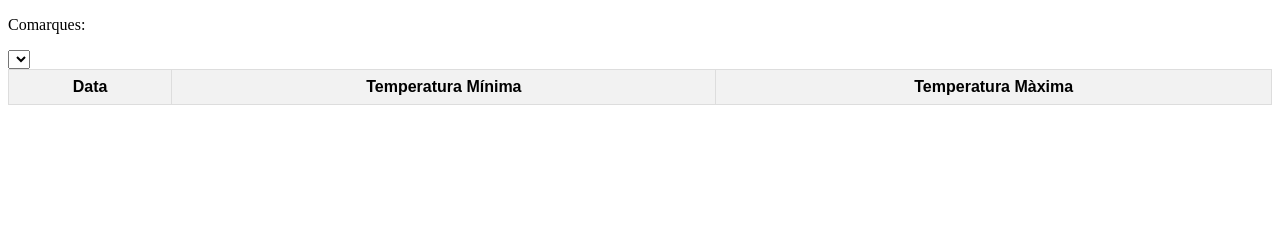
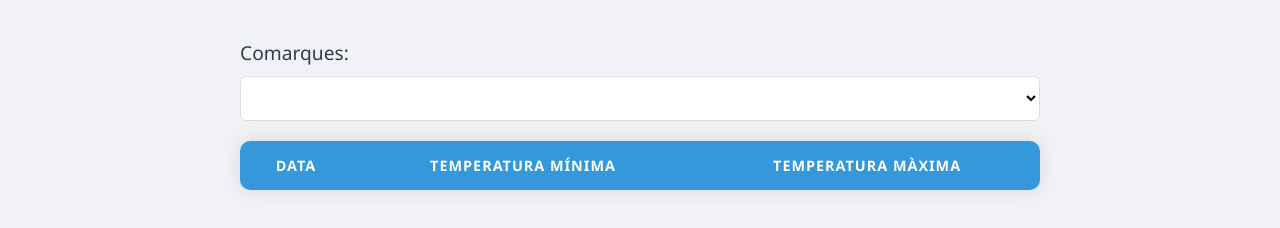
Before and after one commit to lilpissbaby/clima, a website: page index.html in a window 1280 px wide. Drawn offline with Linux system fonts and the light colour scheme; no server answers.

Commit message:
Canvi de CSS

```diff
--- a/index.html
+++ b/index.html
@@ -3,21 +3,71 @@
 <head>
   <meta charset="UTF-8" />
   <style>
+    body {
+      font-family: 'Segoe UI', Tahoma, Geneva, Verdana, sans-serif;
+      max-width: 800px;
+      margin: 0 auto;
+      padding: 20px;
+      background-color: #f0f2f5;
+    }
+
+    p {
+      font-size: 1.2em;
+      color: #2c3e50;
+      margin-bottom: 10px;
+    }
+
+    #comarques {
+      width: 100%;
+      padding: 12px;
+      margin-bottom: 20px;
+      border: 1px solid #ddd;
+      border-radius: 6px;
+      font-size: 16px;
+      background-color: white;
+      cursor: pointer;
+      transition: border-color 0.3s ease;
+    }
+
+    #comarques:hover {
+      border-color: #3498db;
+    }
+
     #taulaTemperaturas {
       width: 100%;
-      border-collapse: collapse;
-      font-family: Arial, sans-serif;
+      border-collapse: separate;
+      border-spacing: 0;
+      background-color: white;
+      border-radius: 10px;
+      overflow: hidden;
+      box-shadow: 0 0 20px rgba(0, 0, 0, 0.1);
     }
 
-    #taulaTemperaturas th, #taulaTemperaturas td {
-      border: 1px solid #ddd;
-      padding: 8px;
+    #taulaTemperaturas th,
+    #taulaTemperaturas td {
+      padding: 15px;
       text-align: center;
     }
 
     #taulaTemperaturas th {
-      background-color: #f2f2f2;
-      font-weight: bold;
+      background-color: #3498db;
+      color: white;
+      font-weight: 600;
+      text-transform: uppercase;
+      font-size: 0.9em;
+      letter-spacing: 1px;
+    }
+
+    #taulaTemperaturas td {
+      border-bottom: 1px solid #eee;
+    }
+
+    #taulaTemperaturas tbody tr:hover {
+      background-color: #f8f9fa;
+    }
+
+    #taulaTemperaturas tbody tr:last-child td {
+      border-bottom: none;
     }
   </style>
 </head>
```
